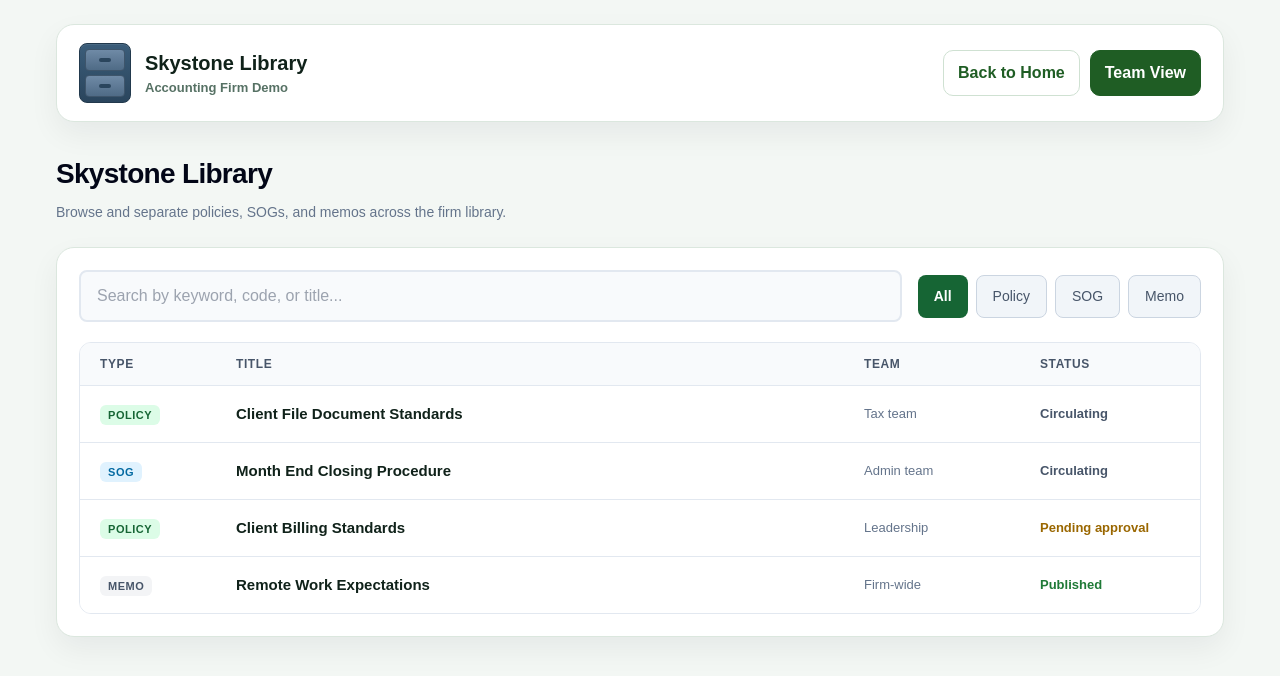
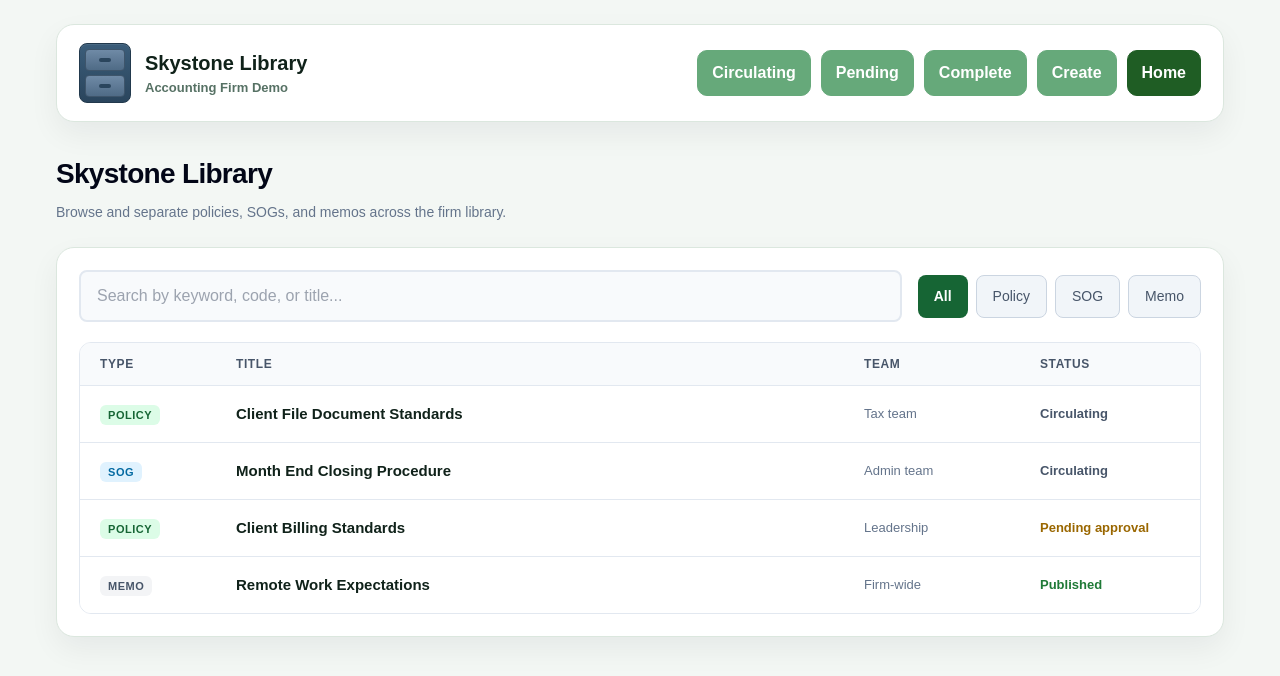
Before and after one commit to phoenixinc37-hue/policy-manager, a Next.js app: page /policy-index in a window 1280 px wide. Shown: the top 676 px of the page. Built offline with nearby package versions, Linux system fonts and the light colour scheme.

Commit message:
style: mirror status top menu and quick view wording

```diff
--- a/app/completion/page.tsx
+++ b/app/completion/page.tsx
@@ -17,8 +17,11 @@ export default function CompletionPage() {
             </div>
           </div>
           <div style={{ display: "flex", gap: 10, flexWrap: "wrap" }}>
-            <Link href="/status" style={secondaryButton}>Status</Link>
-            <Link href="/manager" style={primaryButton}>Leadership View</Link>
+            <Link href="/status" style={greenMenuButton}>Circulating</Link>
+            <Link href="/pending" style={greenMenuButton}>Pending</Link>
+            <Link href="/policy-index" style={greenMenuButton}>Library</Link>
+            <Link href="/create" style={greenMenuButton}>Create</Link>
+            <Link href="/" style={primaryButton}>Home</Link>
           </div>
         </header>
 
@@ -124,6 +127,16 @@ const secondaryButton = {
   border: "1px solid #cfe1d2",
 };
 
+const greenMenuButton = {
+  textDecoration: "none",
+  background: "#66a97a",
+  color: "#ffffff",
+  padding: "10px 14px",
+  borderRadius: 10,
+  fontWeight: 700,
+  border: "1px solid #66a97a",
+};
+
 const primaryButton = {
   textDecoration: "none",
   background: "#1f5d24",
--- a/app/manager/page.tsx
+++ b/app/manager/page.tsx
@@ -94,7 +94,7 @@ export default function ManagerPage() {
                     <div style={{ fontWeight: 800, fontSize: 20 }}>Circulating documents</div>
                     <div style={{ fontSize: 14, color: "#60766b", marginTop: 6 }}>Current active items and acknowledgement progress.</div>
                   </div>
-                  <span style={alertBadge}>{stats.needsAttention} need attention</span>
+                  <span style={{ fontWeight: 800, color: "#1f5d24", fontSize: 14 }}>View circulating</span>
                 </div>
 
                 <div style={{ display: "grid", gap: 16 }}>
@@ -120,7 +120,10 @@ export default function ManagerPage() {
 
               <div style={{ display: "grid", gap: 14 }}>
                 <div style={quickSideCard}>
-                  <div style={{ fontWeight: 800, fontSize: 18 }}>Pending approval</div>
+                  <div style={{ display: "flex", justifyContent: "space-between", alignItems: "center", gap: 12 }}>
+                    <div style={{ fontWeight: 800, fontSize: 18 }}>Pending approval</div>
+                    <span style={{ color: "#2e7d32", fontWeight: 700, fontSize: 14 }}>View pending</span>
+                  </div>
                   <div style={{ fontSize: 14, color: "#60766b", marginTop: 6 }}>Documents waiting for leadership review.</div>
                   <div style={{ fontSize: 30, fontWeight: 800, color: "#1f5d24", marginTop: 14 }}>{stats.pendingApproval}</div>
                   <div style={{ marginTop: 14, fontSize: 14 }}>
@@ -130,7 +133,10 @@ export default function ManagerPage() {
                 </div>
 
                 <div style={quickSideCard}>
-                  <div style={{ fontWeight: 800, fontSize: 18 }}>Firm completion</div>
+                  <div style={{ display: "flex", justifyContent: "space-between", alignItems: "center", gap: 12 }}>
+                    <div style={{ fontWeight: 800, fontSize: 18 }}>Firm completion</div>
+                    <span style={{ color: "#2e7d32", fontWeight: 700, fontSize: 14 }}>View firm complete</span>
+                  </div>
                   <div style={{ fontSize: 14, color: "#60766b", marginTop: 6 }}>Overall acknowledgement status.</div>
                   <div style={{ fontSize: 30, fontWeight: 800, color: "#1f5d24", marginTop: 14 }}>{stats.overallCompletion}%</div>
                   <div style={{ ...progressTrack, marginTop: 14 }}><div style={{ ...progressFill, width: `${stats.overallCompletion}%` }} /></div>
--- a/app/pending/page.tsx
+++ b/app/pending/page.tsx
@@ -17,8 +17,11 @@ export default function PendingPage() {
             </div>
           </div>
           <div style={{ display: "flex", gap: 10, flexWrap: "wrap" }}>
-            <Link href="/status" style={secondaryButton}>Circulating</Link>
-            <Link href="/manager" style={primaryButton}>Leadership View</Link>
+            <Link href="/status" style={greenMenuButton}>Circulating</Link>
+            <Link href="/completion" style={greenMenuButton}>Complete</Link>
+            <Link href="/policy-index" style={greenMenuButton}>Library</Link>
+            <Link href="/create" style={greenMenuButton}>Create</Link>
+            <Link href="/" style={primaryButton}>Home</Link>
           </div>
         </header>
 
@@ -94,6 +97,16 @@ const secondaryButton = {
   border: "1px solid #cfe1d2",
 };
 
+const greenMenuButton = {
+  textDecoration: "none",
+  background: "#66a97a",
+  color: "#ffffff",
+  padding: "10px 14px",
+  borderRadius: 10,
+  fontWeight: 700,
+  border: "1px solid #66a97a",
+};
+
 const primaryButton = {
   textDecoration: "none",
   background: "#1f5d24",
--- a/app/policy-index/page.tsx
+++ b/app/policy-index/page.tsx
@@ -17,8 +17,11 @@ export default function PolicyIndex() {
             </div>
           </div>
           <div style={{ display: "flex", gap: 10, flexWrap: "wrap" }}>
-            <Link href="/" style={secondaryButton}>Back to Home</Link>
-            <Link href="/teamview" style={primaryButton}>Team View</Link>
+            <Link href="/status" style={greenMenuButton}>Circulating</Link>
+            <Link href="/pending" style={greenMenuButton}>Pending</Link>
+            <Link href="/completion" style={greenMenuButton}>Complete</Link>
+            <Link href="/create" style={greenMenuButton}>Create</Link>
+            <Link href="/" style={primaryButton}>Home</Link>
           </div>
         </header>
 
@@ -155,6 +158,16 @@ const secondaryButton = {
   border: "1px solid #cfe1d2",
 };
 
+const greenMenuButton = {
+  textDecoration: "none",
+  background: "#66a97a",
+  color: "#ffffff",
+  padding: "10px 14px",
+  borderRadius: 10,
+  fontWeight: 700,
+  border: "1px solid #66a97a",
+};
+
 const primaryButton = {
   textDecoration: "none",
   background: "#1f5d24",
```
